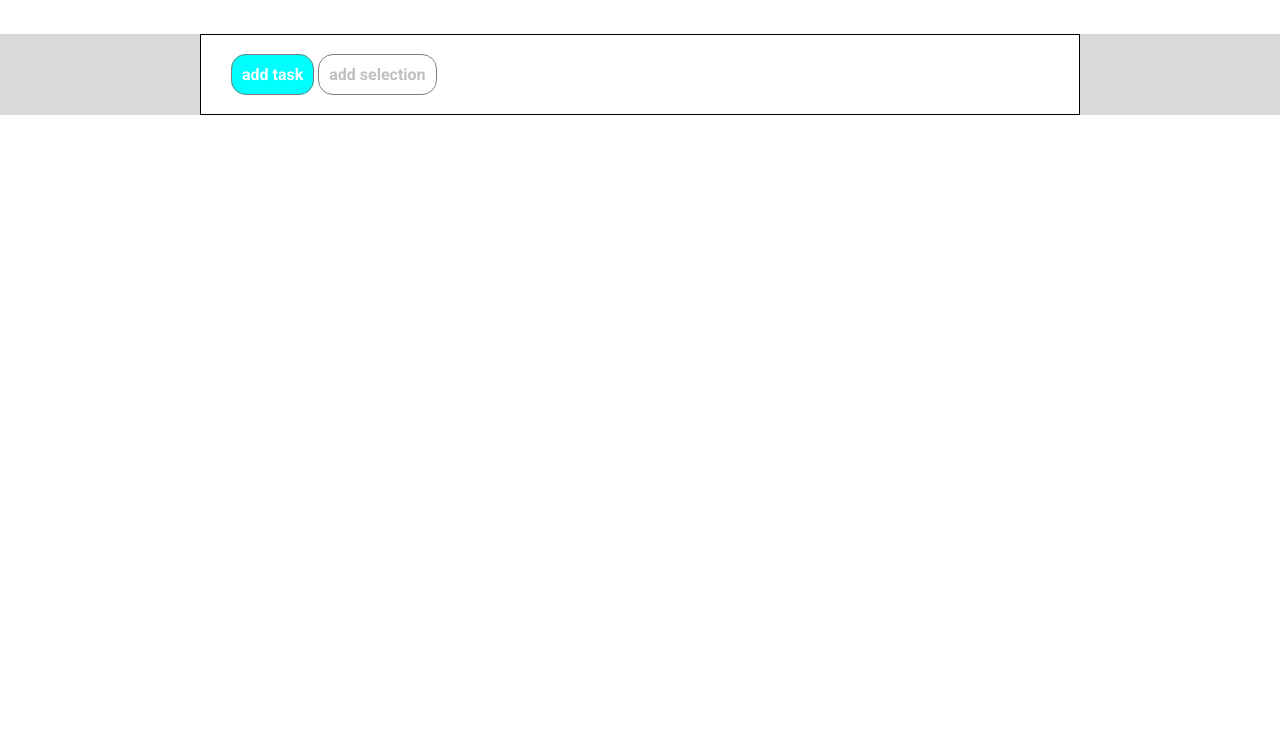
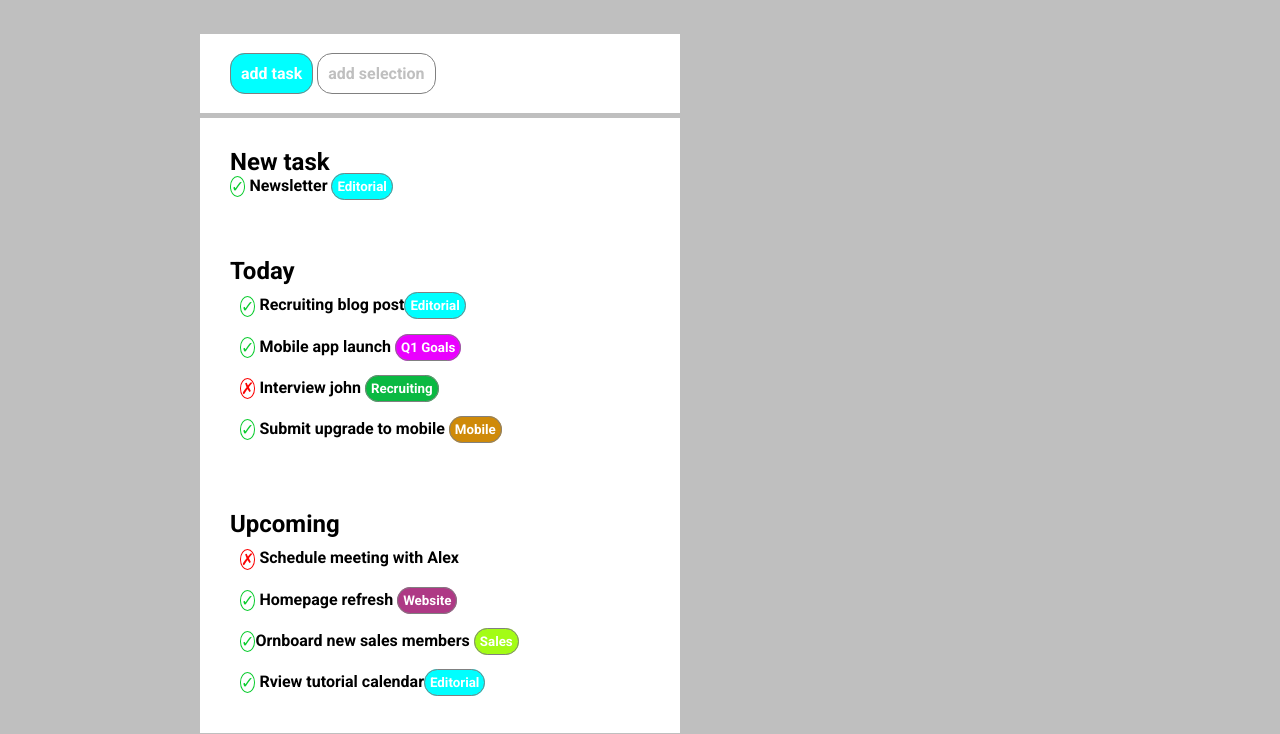
Before and after one commit to NicoloCammarata/html-css-toboolist, a plain HTML site: page index.html in a window 1280 px wide. Shown: the part 66-800 px from the top of the page. Drawn offline with Linux system fonts and the light colour scheme.

Commit message:
esercizio finito

```diff
--- a/css/style.css
+++ b/css/style.css
@@ -11,22 +11,19 @@ h1 {
 
 header, h1, img{
     vertical-align: middle;
+    background-color: #ffffff;
 }
 
-main {
-    background-color: rgba(181, 180, 180, 0.5);
+body {
+   background-color: rgb(128, 128, 128, 0.5);
+   margin-right: 400px;
 }
 
+#barra {
+    margin-bottom: 5px;
+    margin-top: 50px;
+}
 
-#barra {
-    margin-left: 200px;
-    margin-top: 50px;
-    background-color: #ffffff;
-    text-align: left;
-    border: 1px solid rgb(0, 0, 0);
-    padding: 30px;
-    margin-right: 200px;
-}
 
 #bottone {
     background-color: aqua;
@@ -39,4 +36,103 @@ main {
     border: 1px solid gray;
     color: rgb(128, 128, 128, 0.5);
 
+
 }
+
+.Editorial {
+    padding: 5px;
+    border-radius: 15px;
+    border: 1px solid gray;
+    color: #ffffff;
+    font-size: smaller;
+    background-color: aqua;
+
+
+}
+
+.sfondo {
+    background-color: #ffffff;
+    text-align: left;
+    padding: 30px;
+    margin-right: 200px;
+    margin-left: 200px;
+}
+
+.positive {
+    border-radius: 50%;
+    border: 1px solid;
+    display: inline-block;
+    width: auto;
+    height: auto;
+    text-align: center;
+    vertical-align: middle;
+    color: #0acc2e;
+
+}
+
+.Goals {
+    padding: 5px;
+    border-radius: 15px;
+    border: 1px solid gray;
+    color: #ffffff;
+    font-size: smaller;
+    background-color: rgb(234, 0, 255);
+
+
+}
+
+p {
+    padding: 10px;
+}
+
+
+.negative {
+    border-radius: 50%;
+    border: 1px solid;
+    display: inline-block;
+    width: auto;
+    height: auto;
+    text-align: center;
+    vertical-align: middle;
+    color: #fa0202;
+}
+
+.Recruiting {
+    padding: 5px;
+    border-radius: 15px;
+    border: 1px solid gray;
+    color: #ffffff;
+    font-size: smaller;
+    background-color: rgb(10, 185, 66);
+
+
+}
+
+#Mobile {
+    padding: 5px;
+    border-radius: 15px;
+    border: 1px solid gray;
+    color: #ffffff;
+    font-size: smaller;
+    background-color: rgb(207, 138, 9);
+
+}
+
+#Website {
+    padding: 5px;
+    border-radius: 15px;
+    border: 1px solid gray;
+    color: #ffffff;
+    font-size: smaller;
+    background-color: rgb(174, 57, 133);
+
+}
+
+#Sales {
+    padding: 5px;
+    border-radius: 15px;
+    border: 1px solid gray;
+    color: #ffffff;
+    font-size: smaller;
+    background-color: rgb(163, 252, 21);
+}
--- a/index.html
+++ b/index.html
@@ -16,11 +16,45 @@
 
     </header>
     <main>
-        <div id="barra">
+
+        <div id="barra" class="sfondo" >
 
             <span id="bottone" class="bottoni">add task</span> <span class="bottoni">add selection</span>
         </div>
-        <div>
+        <div class="sfondo">
+            <h2>New task</h2>
+            <span class="positive">&check;</span> Newsletter <span class="Editorial" >Editorial</span>
+
+        </div>
+        <div class="sfondo">
+            <h2>Today</h2>
+            <p>
+                 <span class="positive">&check;</span> Recruiting blog post<span class="Editorial" >Editorial</span> <br>
+            </p>
+            <p>
+                 <span class="positive">&check;</span> Mobile app launch <span  class="Goals"> Q1 Goals</span>
+            </p>
+            <p>
+                <span class="negative">&cross;</span> Interview john <span class="Recruiting">Recruiting</span >
+            </p>
+            <p>
+                <span class="positive">&check;</span> Submit upgrade to mobile <span id="Mobile">Mobile</span>
+            </p>
+        </div>
+        <div class="sfondo">
+            <h2>Upcoming</h2>
+            <p>
+                  <span class="negative">&cross;</span> Schedule meeting with Alex
+            </p>
+            <p>
+                <span class="positive">&check;</span> Homepage refresh <span id="Website">Website</span>
+            </p>
+            <p>
+                <span class="positive">&check;</span>Ornboard new sales members <span id="Sales">Sales</span>
+            </p>
+            <p>
+                <span class="positive">&check;</span> Rview tutorial calendar<span class="Editorial" >Editorial</span>
+            </p>
 
         </div>
     </main>
```
